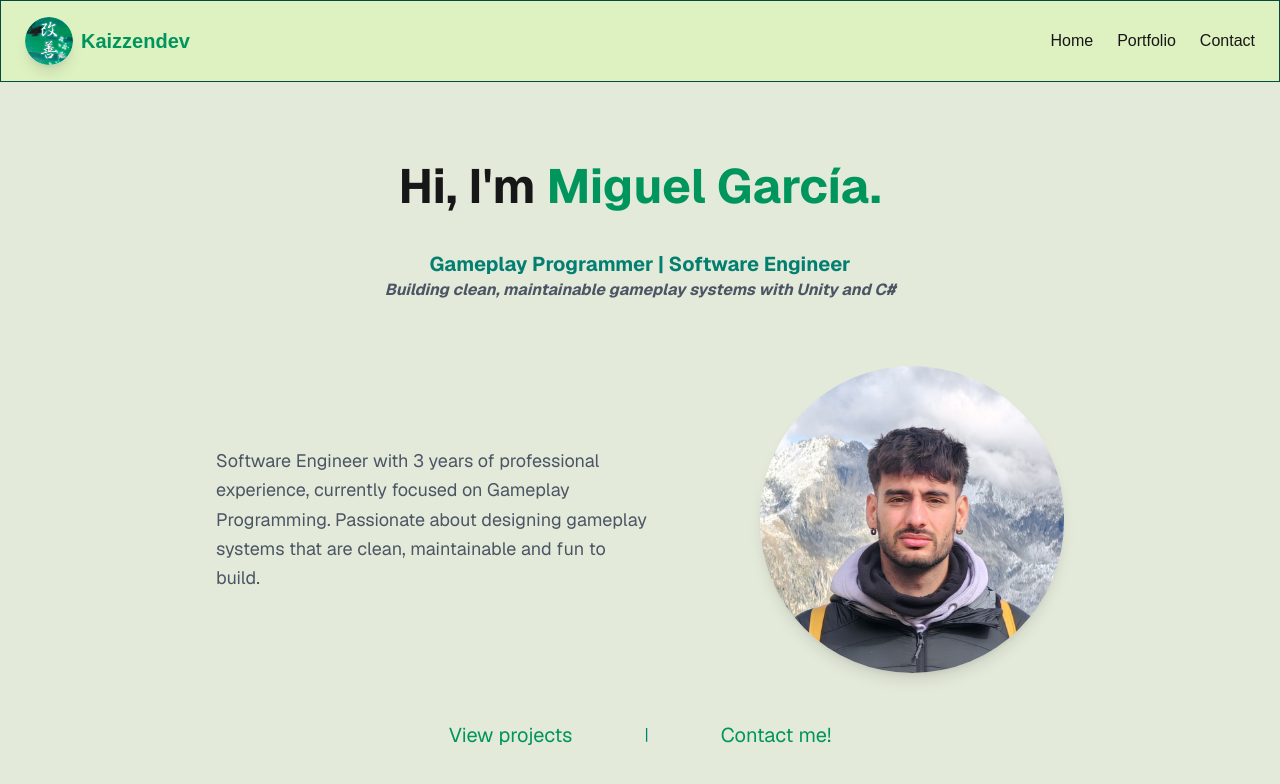
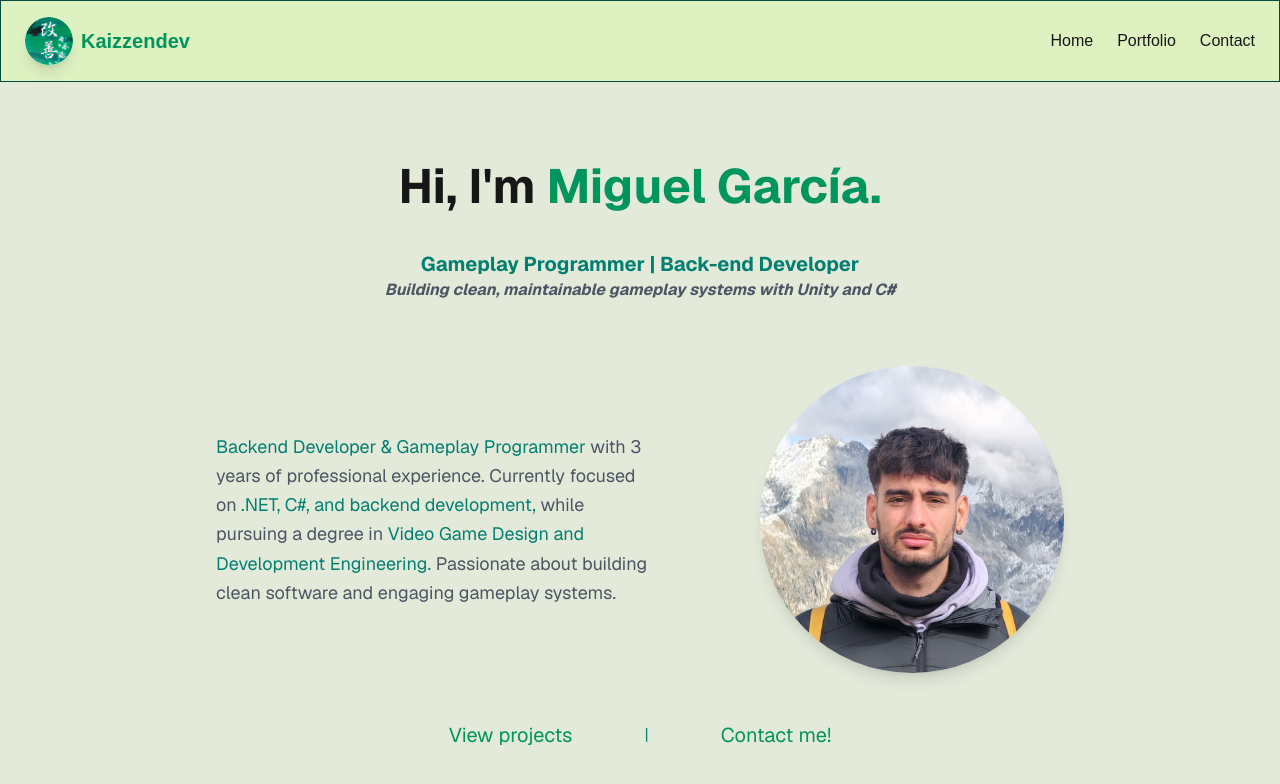
Before and after one commit to Kaizzendev/portfolio, a Next.js app: page / in a window 1280 px wide. Shown: the top 784 px of the page. Built offline with nearby package versions, Linux system fonts and the light colour scheme.

Commit message:
feat: added readme, changelog and fixed hero section

```diff
--- a/components/hero.tsx
+++ b/components/hero.tsx
@@ -8,7 +8,7 @@
         </h1>
         <div className="my-10">
           <h1 className="text-xl font-bold text-center mt-6">
-            <span className="secondary-text">Gameplay Programmer | Software Engineer</span>
+            <span className="secondary-text">Gameplay Programmer | Back-end Developer</span>
           </h1>
           <h1 className="text-m font-bold text-center">
             <span className="paragraph italic">Building clean, maintainable gameplay systems with Unity and C#</span>
@@ -16,8 +16,10 @@
         </div>
         <div className="mt-16 flex flex-col md:flex-row items-center gap-28">
             <p className="text-lg paragraph text-center md:text-left max-w-2xl leading-relaxed">
-             Software Engineer with 3 years of professional experience, currently focused on Gameplay Programming.
-             Passionate about designing gameplay systems that are clean, maintainable and fun to build.
+              <span className="secondary-text">Backend Developer & Gameplay Programmer</span> with 3 years of professional experience.
+             Currently focused on  <span className="secondary-text">.NET, C#, and backend development, </span>
+             while pursuing a degree in  <span className="secondary-text">Video Game Design and Development Engineering. </span>
+             Passionate about building clean software and engaging gameplay systems.
             </p>
             <img src="/perfil.jpg" alt="Logo Image" className="w-52 md:w-76 rounded-full object-cover shadow-lg transition hover:scale-105 duration-300" />
         </div>
```
Also changed, not shown: 2 other files (tests, documents, lock files or other folders).
